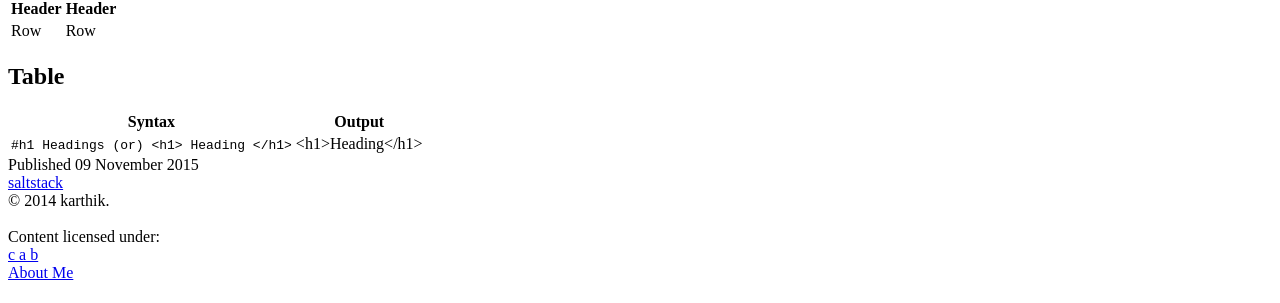
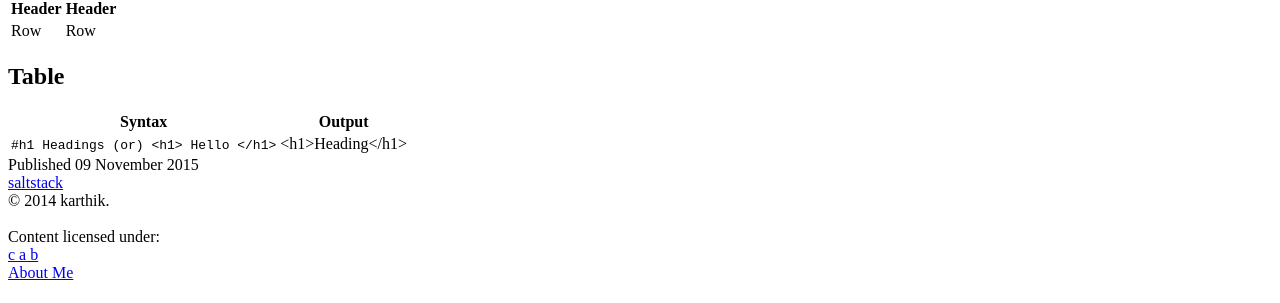
Before and after one commit to karpra/karpra.github.io, a Jekyll site: the page built from _posts/2015-11-9-saltstack.md, in a window 1280 px wide. Shown: the part 692-995 px from the top of the page. Built offline with Jekyll 4.4.1, drawn with Linux system fonts in a browser that asks for light colours; nearby versions of some CDN libraries; library files that are not in the unit come from our copies.

Commit message:
Update 2015-11-9-saltstack.md

```diff
--- a/_posts/2015-11-9-saltstack.md
+++ b/_posts/2015-11-9-saltstack.md
@@ -33,4 +33,4 @@ tags : [saltstack]
 
 | Syntax | Output |
 | ------------ | ------------- |
-| `#h1 Headings (or) <h1> Heading </h1>` | <h1>Heading</h1> |
+| `#h1 Headings (or) <h1> Hello </h1>` | <h1>Heading</h1> |
```
